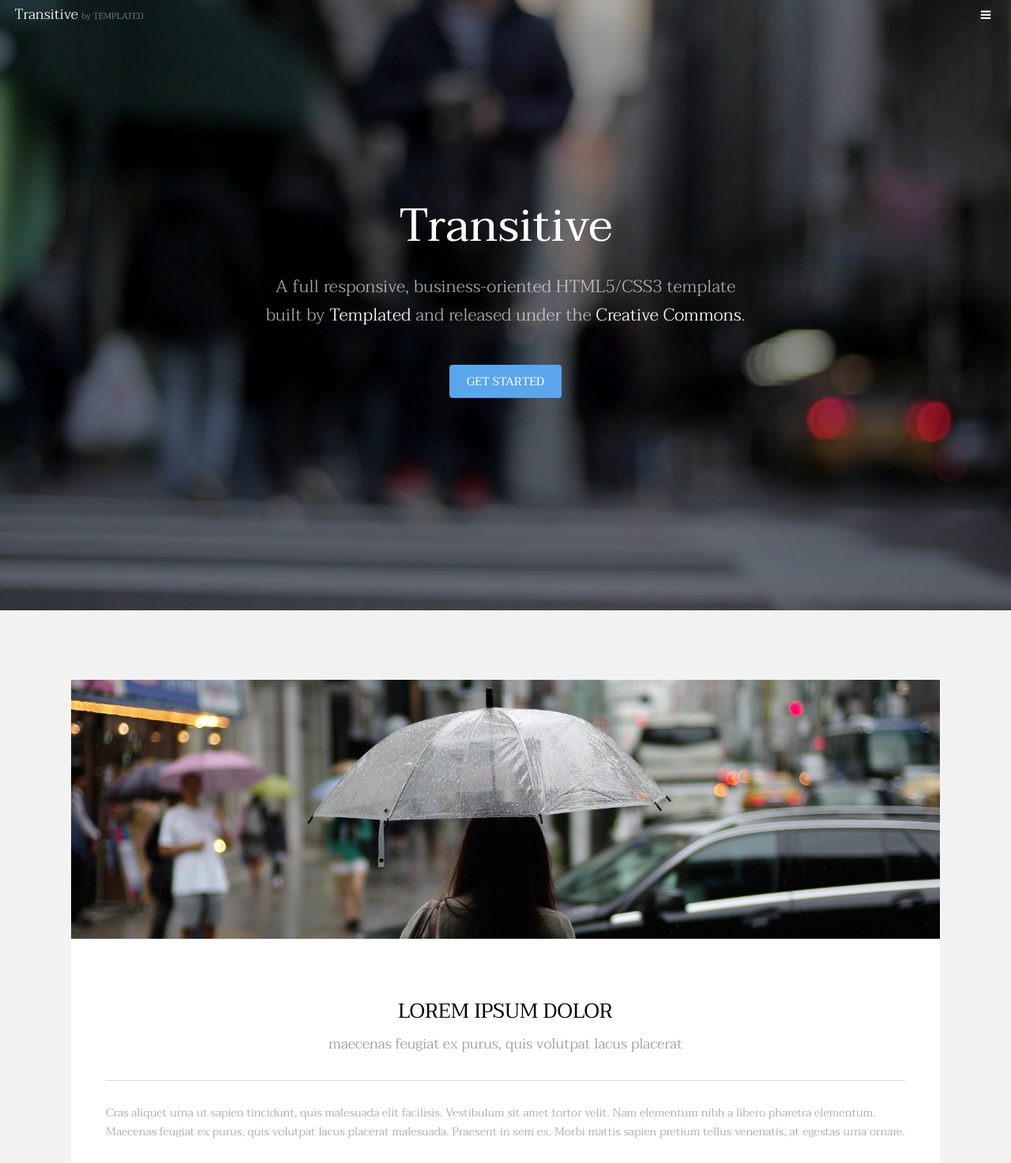
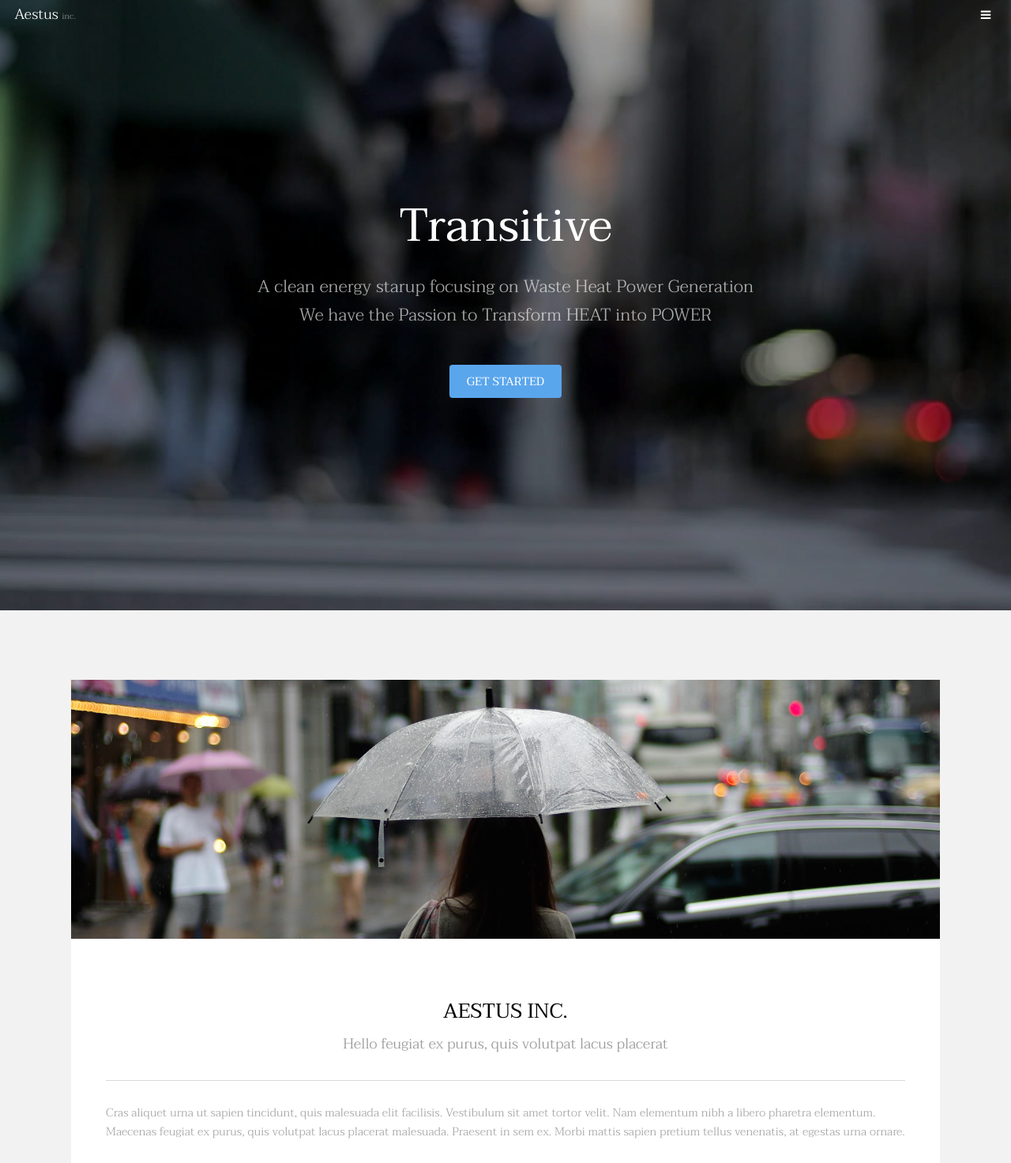
Before and after one commit to frznap/aestus-website-content, a plain HTML site: page index.html in a window 1280 px wide. Shown: the part 27-1500 px from the top of the page at 79% size. Drawn offline with Linux system fonts and the light colour scheme.

Commit message:
test update

```diff
--- a/index.html
+++ b/index.html
@@ -6,7 +6,7 @@
 -->
 <html>
 	<head>
-		<title>Transitive by TEMPLATED</title>
+		<title>Aestus Inc.</title>
 		<meta charset="utf-8" />
 		<meta name="viewport" content="width=device-width, initial-scale=1" />
 		<link rel="stylesheet" href="assets/css/main.css" />
@@ -15,7 +15,7 @@
 
 		<!-- Header -->
 			<header id="header" class="alt">
-				<div class="logo"><a href="index.html">Transitive <span>by TEMPLATED</span></a></div>
+				<div class="logo"><a href="index.html">Aestus <span>inc.</span></a></div>
 				<a href="#menu" class="toggle"><span>Menu</span></a>
 			</header>
 
@@ -37,8 +37,8 @@
 			<section id="banner" data-video="images/banner">
 				<div class="inner">
 					<h1>Transitive</h1>
-					<p>A full responsive, business-oriented HTML5/CSS3 template<br />
-					built by <a href="https://templated.co/">Templated</a> and released under the <a href="https://templated.co/license">Creative Commons</a>.</p>
+					<p>A clean energy starup focusing on Waste Heat Power Generation<br />
+					We have the Passion to Transform HEAT into POWER</p>
 					<a href="#one" class="button special scrolly">Get Started</a>
 				</div>
 			</section>
@@ -53,8 +53,8 @@
 							</div>
 							<div class="content">
 								<header class="align-center">
-									<h2>Lorem ipsum dolor</h2>
-									<p>maecenas feugiat ex purus, quis volutpat lacus placerat</p>
+									<h2>Aestus Inc.</h2>
+									<p>Hello feugiat ex purus, quis volutpat lacus placerat</p>
 								</header>
 								<hr />
 								<p> Cras aliquet urna ut sapien tincidunt, quis malesuada elit facilisis. Vestibulum sit amet tortor velit. Nam elementum nibh a libero pharetra elementum. Maecenas feugiat ex purus, quis volutpat lacus placerat malesuada. Praesent in sem ex. Morbi mattis sapien pretium tellus venenatis, at egestas urna ornare.</p>
@@ -93,7 +93,7 @@
 							</header>
 							<p>Suspendisse mauris. Fusce accumsan mollis eros. Pellentesque a diam sit amet mi ullamcorper vehicula.</p>
 							<ul class="actions">
-								<li><a href="#" class="button alt">Learn More</a></li>
+								<li><a href="#" class="button alt">Contact Us</a></li>
 							</ul>
 						</div>
 					</div>
```
Also changed, not shown: images/aestuslogo.png (added), images/b7cd3d7dfbfc65da115a.png (added), images/cto_logo.jpg (added).
